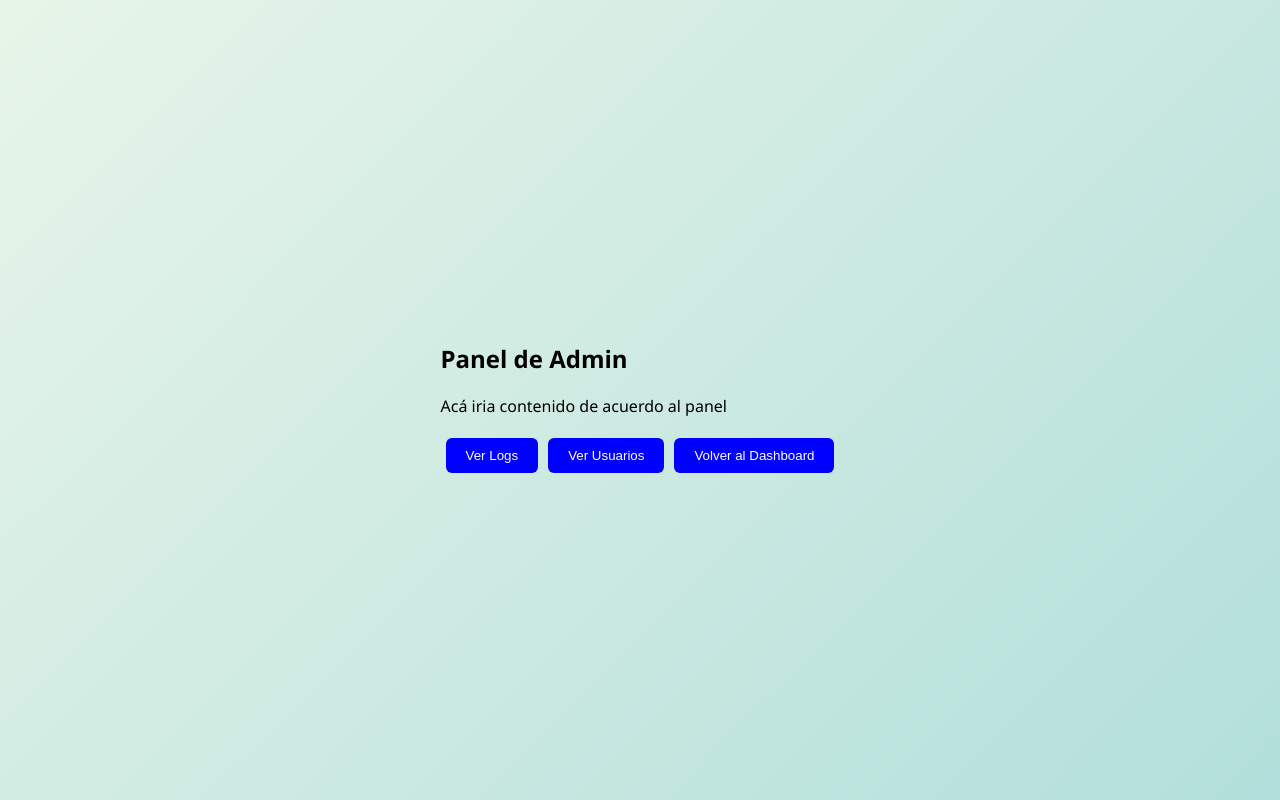
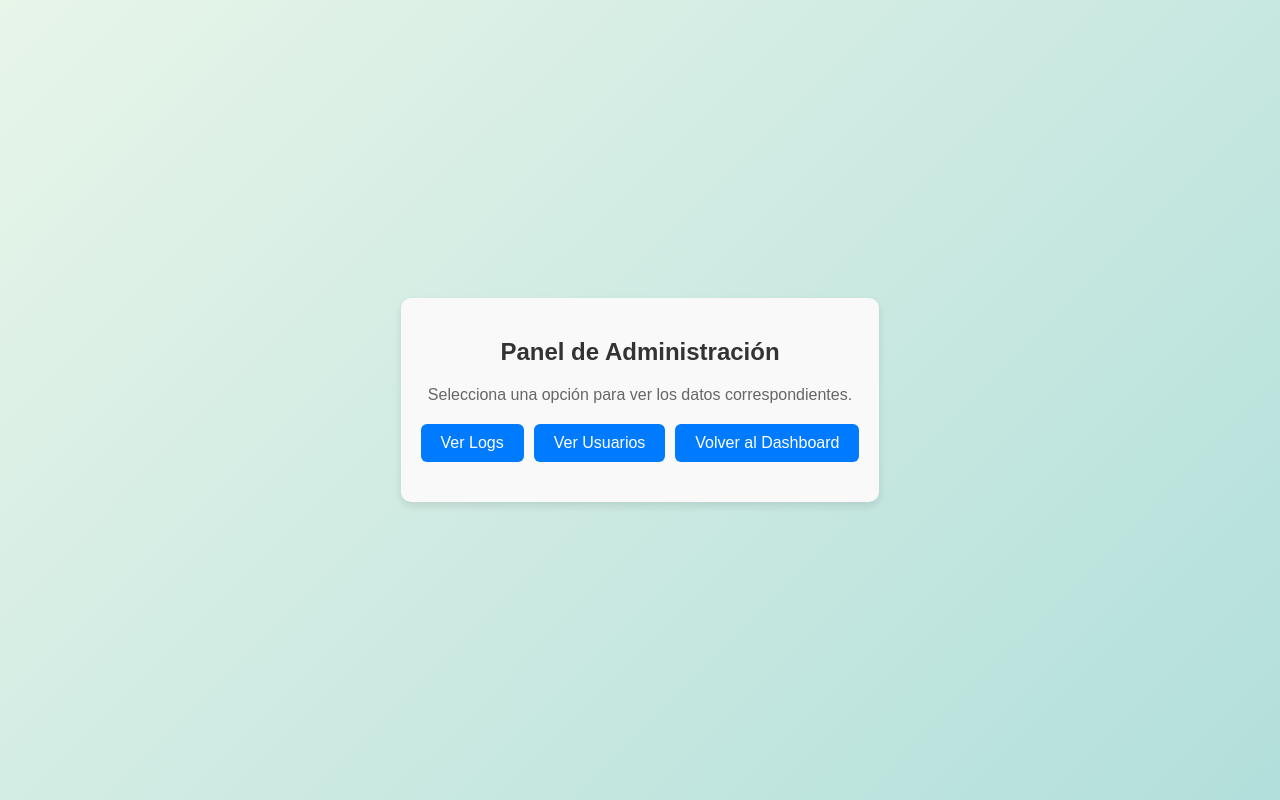
Before and after one commit to Enrique-Alvaro/tp-zero-trust, a React (Create React App) app in the folder zero-trust-frontend/: page /admin in a window 1280 px wide. Built offline with nearby package versions, Linux system fonts and the light colour scheme; sample sign-in values are in the browser's storage.

Commit message:
Update AdminPanel.js

```diff
--- a/zero-trust-frontend/src/pages/AdminPanel.js
+++ b/zero-trust-frontend/src/pages/AdminPanel.js
@@ -20,60 +20,58 @@ const AdminPanel = () => {
   }, [navigate]);
 
   const handleViewLogs = async () => {
-  setUsers([]);  // Limpiar los usuarios
-  setView('logs');  // Cambiar a la vista de logs
+    setUsers([]);
+    setView('logs');
     const token = localStorage.getItem('token');
 
     try {
       const res = await axios.get('http://localhost:3001/api/admin/logs', {
         headers: { Authorization: `Bearer ${token}` }
       });
-    console.log("Datos de logs:", res.data); // Verifica los datos que recibes
-    setLogs(res.data || []);  // Actualizar el estado con los logs
+      setLogs(res.data || []);
     } catch (err) {
       console.error('Error al cargar logs:', err);
-    setLogs([]);  // Asegurarse de limpiar los logs en caso de error
+      setLogs([]);
     }
   };
 
-
   const handleViewUsers = async () => {
-  setLogs([]);  // Limpiar los logs
-  setView('users');  // Cambiar a la vista de usuarios
+    setLogs([]);
+    setView('users');
     const token = localStorage.getItem('token');
 
     try {
       const res = await axios.get('http://localhost:3001/api/admin/users', {
         headers: { Authorization: `Bearer ${token}` }
       });
-    console.log("Datos de usuarios:", res.data); // Verifica los datos que recibes
-    setUsers(res.data || []);  // Actualizar el estado con los usuarios
+      setUsers(res.data || []);
     } catch (err) {
       console.error('Error al cargar usuarios:', err);
-    setUsers([]);  // Asegurarse de limpiar los usuarios en caso de error
+      setUsers([]);
     }
   };
 
+  return (
+    <div style={containerStyle}>
+      <h2 style={headerStyle}>Panel de Administración</h2>
+      <p style={descriptionStyle}>Selecciona una opción para ver los datos correspondientes.</p>
 
-  return (
-    <div>
-      <h2>Panel de Admin</h2>
-      <p>Acá iria contenido de acuerdo al panel</p>
-
+      <div style={buttonContainerStyle}>
         <button onClick={handleViewLogs} style={buttonStyle}>Ver Logs</button>
         <button onClick={handleViewUsers} style={buttonStyle}>Ver Usuarios</button>
         <button onClick={() => navigate('/dashboard')} style={buttonStyle}>Volver al Dashboard</button>
+      </div>
 
       {view === 'logs' && (
-  <div>
-    <h3>Logs</h3>
+        <div style={sectionStyle}>
+          <h3 style={sectionHeaderStyle}>Logs</h3>
           {logs.length === 0 ? (
-      <p>No hay logs disponibles.</p>
+            <p style={emptyMessageStyle}>No hay logs disponibles.</p>
           ) : (
-      <div style={{ maxHeight: '300px', overflowY: 'auto', border: '1px solid #ccc', padding: '10px', borderRadius: '8px' }}>
-        <ul>
+            <div style={listContainerStyle}>
+              <ul style={listStyle}>
                 {logs.map((log, index) => (
-            <li key={index}>
+                  <li key={index} style={listItemStyle}>
                     <strong>{log.accion}</strong> - {log.descripcion} ({log.fecha})
                   </li>
                 ))}
@@ -82,16 +80,17 @@ const AdminPanel = () => {
           )}
         </div>
       )}
+
       {view === 'users' && (
-  <div>
-    <h3>Usuarios</h3>
+        <div style={sectionStyle}>
+          <h3 style={sectionHeaderStyle}>Usuarios</h3>
           {users.length === 0 ? (
-      <p>No hay usuarios registrados.</p>
+            <p style={emptyMessageStyle}>No hay usuarios registrados.</p>
           ) : (
-      <div style={{ maxHeight: '300px', overflowY: 'auto', border: '1px solid #ccc', padding: '10px', borderRadius: '8px' }}>
-        <ul>
+            <div style={listContainerStyle}>
+              <ul style={listStyle}>
                 {users.map((user, index) => (
-            <li key={index}>
+                  <li key={index} style={listItemStyle}>
                     {user.id} - {user.username} ({user.email}) - Rol: {user.role}
                   </li>
                 ))}
@@ -104,14 +103,82 @@ const AdminPanel = () => {
   );
 };
 
+const containerStyle = {
+  fontFamily: 'Arial, sans-serif',
+  padding: '20px',
+  maxWidth: '800px',
+  margin: '0 auto',
+  backgroundColor: '#f9f9f9',
+  borderRadius: '10px',
+  boxShadow: '0 4px 8px rgba(0, 0, 0, 0.1)',
+};
+
+const headerStyle = {
+  textAlign: 'center',
+  color: '#333',
+};
+
+const descriptionStyle = {
+  textAlign: 'center',
+  color: '#666',
+  marginBottom: '20px',
+};
+
+const buttonContainerStyle = {
+  display: 'flex',
+  justifyContent: 'center',
+  gap: '10px',
+  marginBottom: '20px',
+};
+
 const buttonStyle = {
-  backgroundColor: 'blue',
+  backgroundColor: '#007bff',
   color: 'white',
   padding: '10px 20px',
-  margin: '5px',
   border: 'none',
   borderRadius: '6px',
   cursor: 'pointer',
+  fontSize: '16px',
+  transition: 'background-color 0.3s',
+};
+
+buttonStyle[':hover'] = {
+  backgroundColor: '#0056b3',
+};
+
+const sectionStyle = {
+  marginTop: '20px',
+};
+
+const sectionHeaderStyle = {
+  color: '#333',
+  borderBottom: '2px solid #007bff',
+  paddingBottom: '5px',
+};
+
+const emptyMessageStyle = {
+  color: '#666',
+  textAlign: 'center',
+};
+
+const listContainerStyle = {
+  maxHeight: '300px',
+  overflowY: 'auto',
+  border: '1px solid #ccc',
+  padding: '10px',
+  borderRadius: '8px',
+  backgroundColor: '#fff',
+};
+
+const listStyle = {
+  listStyleType: 'none',
+  padding: 0,
+  margin: 0,
+};
+
+const listItemStyle = {
+  padding: '10px',
+  borderBottom: '1px solid #eee',
 };
 
 export default AdminPanel;
```
Lines whose indentation alone changed are shown as unchanged.
